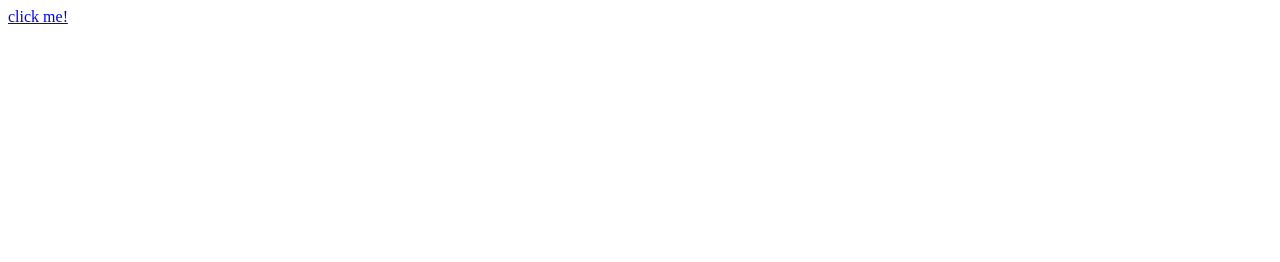
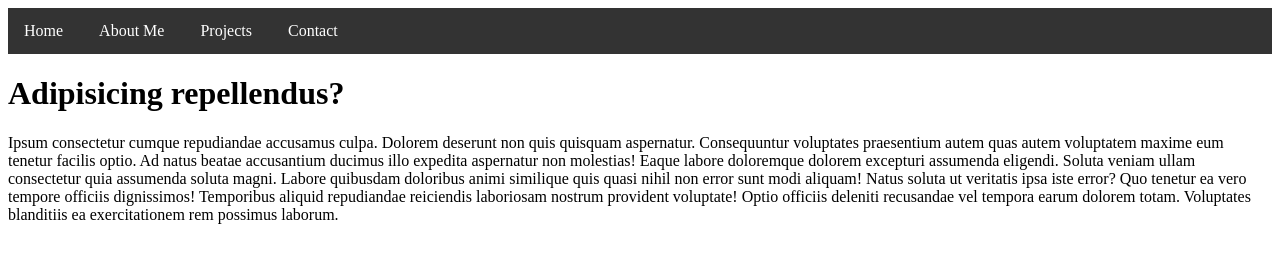
Before and after one commit to aleksstefanovic/portfolio, a plain HTML site: page index.html in a window 1280 px wide. Drawn offline with nearby package versions, Linux system fonts and the light colour scheme.

Commit message:
more pages

```diff
--- /dev/null
+++ b/imports/nav.html
@@ -0,0 +1,6 @@
+<ul>
+    <li><a href="index.html">Home</a></li>
+    <li><a href="aboutme.html">About Me</a></li>
+    <li><a href="projects.html">Projects</a></li>
+    <li><a href="contact.html">Contact</a></li>
+</ul>
--- a/index.html
+++ b/index.html
@@ -2,9 +2,14 @@
 <html lang="en">
 <head>
     <meta charset="UTF-8">
-    <title></title>
+    <link rel="stylesheet" href="portfolio.css" type="text/css"/>
+    <script src="https://ajax.googleapis.com/ajax/libs/jquery/3.2.0/jquery.min.js"></script>
+    <script src="portfolio.js"></script>
+    <title>Portfolio - Home</title>
 </head>
 <body>
-<a href="google.ca">click me!</a>
+    <div id="nav"></div>
+    <h1>Adipisicing repellendus?</h1>
+    <p>Ipsum consectetur cumque repudiandae accusamus culpa. Dolorem deserunt non quis quisquam aspernatur. Consequuntur voluptates praesentium autem quas autem voluptatem maxime eum tenetur facilis optio. Ad natus beatae accusantium ducimus illo expedita aspernatur non molestias! Eaque labore doloremque dolorem excepturi assumenda eligendi. Soluta veniam ullam consectetur quia assumenda soluta magni. Labore quibusdam doloribus animi similique quis quasi nihil non error sunt modi aliquam! Natus soluta ut veritatis ipsa iste error? Quo tenetur ea vero tempore officiis dignissimos! Temporibus aliquid repudiandae reiciendis laboriosam nostrum provident voluptate! Optio officiis deleniti recusandae vel tempora earum dolorem totam. Voluptates blanditiis ea exercitationem rem possimus laborum.</p>
 </body>
 </html>
--- /dev/null
+++ b/portfolio.css
@@ -0,0 +1,23 @@
+ul {
+    list-style-type: none;
+    margin: 0;
+    padding: 0;
+    overflow: hidden;
+    background-color: #333333;
+}
+
+li {
+    display: inline-block;
+}
+
+li a {
+    display: inline-block;
+    color: white;
+    text-align: center;
+    padding: 14px 16px;
+    text-decoration: none;
+}
+
+li a:hover {
+    background-color: #000000;
+}
--- /dev/null
+++ b/portfolio.js
@@ -0,0 +1,5 @@
+$(document).ready(function() {
+    $.get("imports/nav.html", function(data){
+        $("#nav").replaceWith(data);
+    });
+});
```
Also changed, not shown: aboutme.html (added, +15 -0 lines), contact.html (added, +15 -0 lines), projects.html (added, +15 -0 lines).
